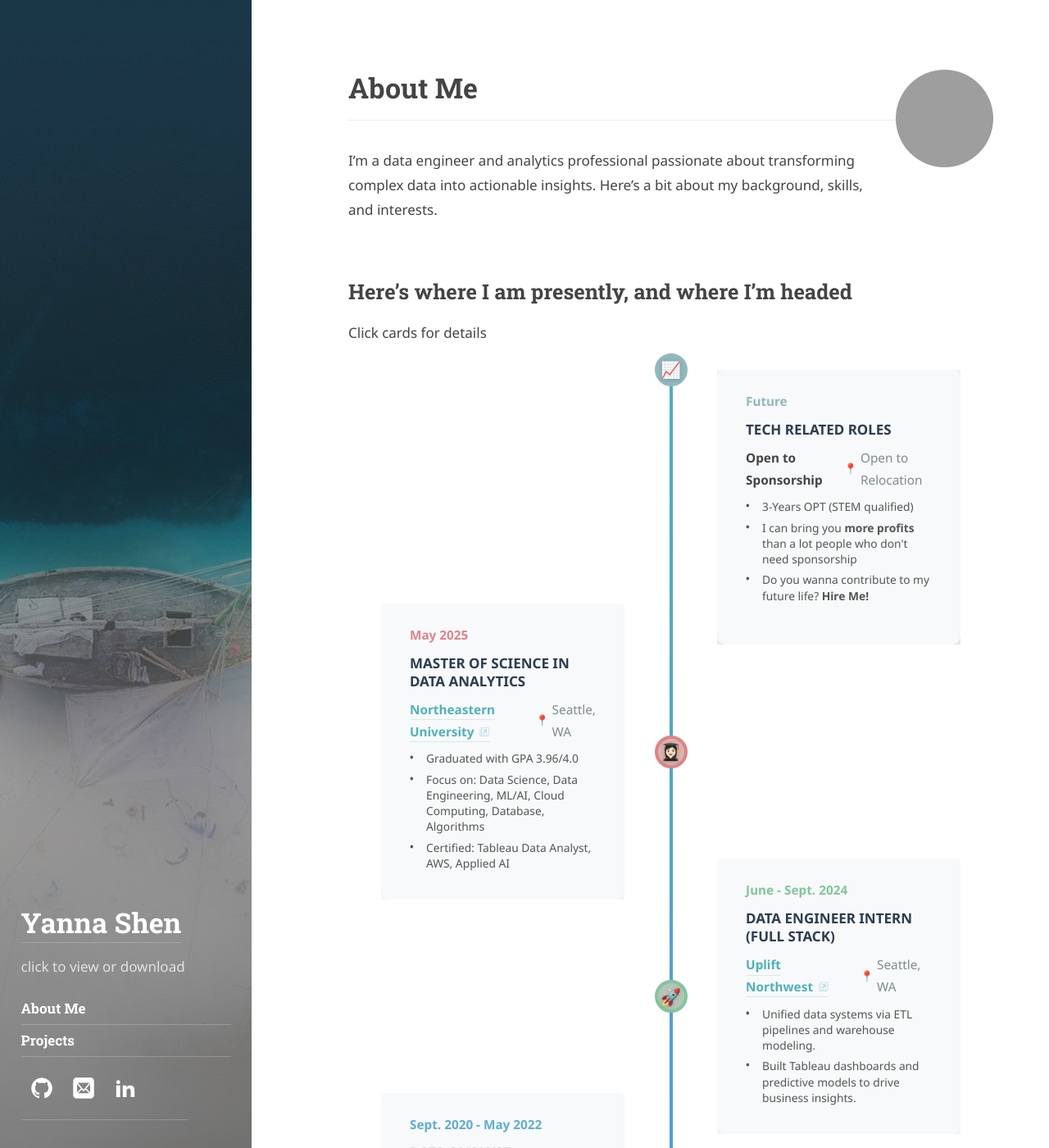
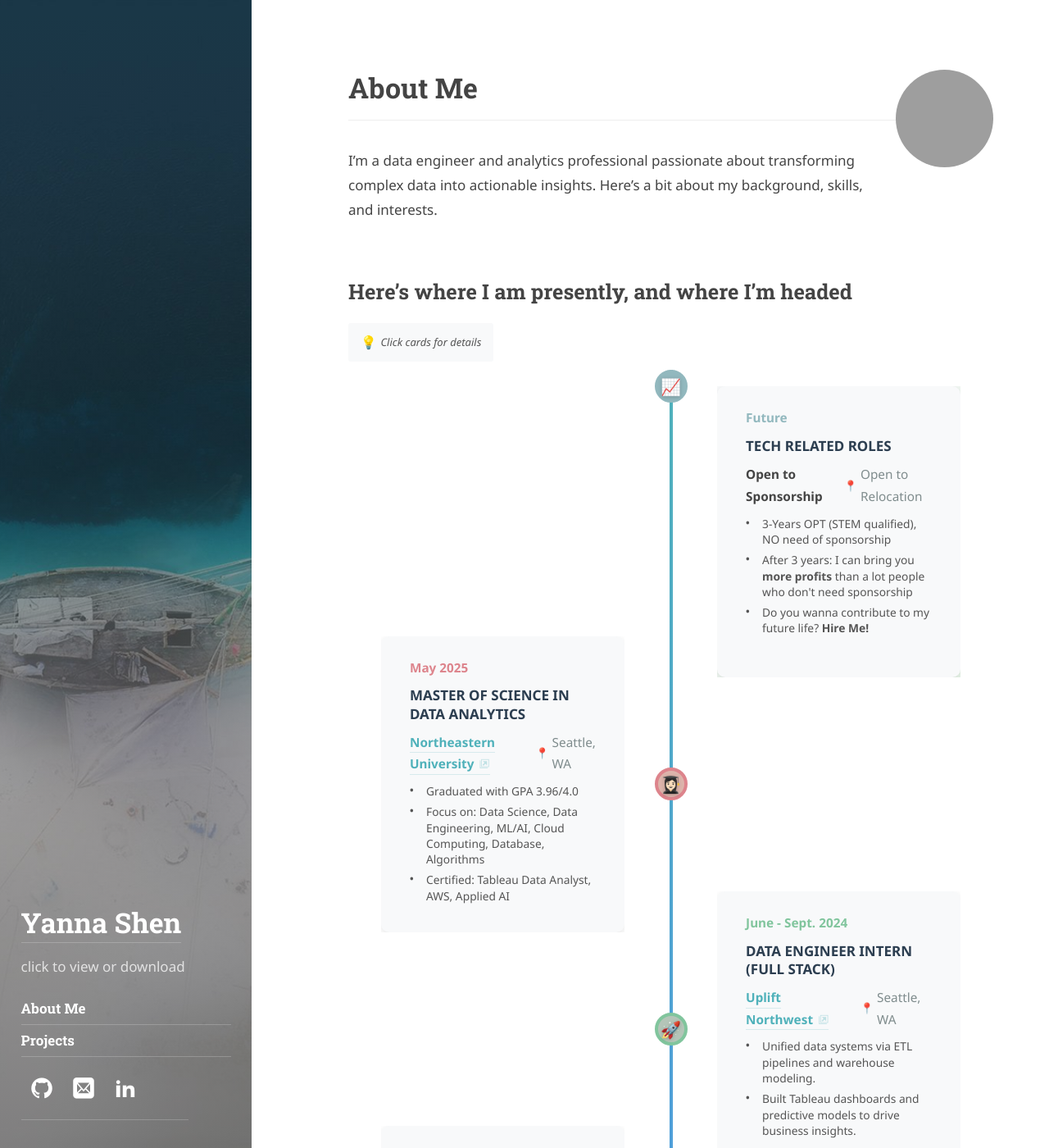
Before and after one commit to YannaCS/YannaCS.github.io, a Jekyll site: the page built from about.md, in a window 1280 px wide and 1400 px high. Shown: the whole window at 82% size. Built offline with Jekyll 4.4.1, drawn with Linux system fonts in a browser that asks for light colours; some web fonts are replaced; grey boxes are pictures that could not be loaded.

Commit message:
add hint

```diff
--- a/about.md
+++ b/about.md
@@ -637,9 +637,14 @@ strong:contains("HIRE ME") {
 }
 </style>
 
+<!-- Content -->
+## Here's where I am presently, and where I'm headed
+<div class="hint">
+  <span class="hint-icon">💡</span>
+  <span class="hint-text">Click cards for details</span>
+</div>
+
 <!-- Time line items -->
-## Here's where I am presently, and where I'm headed
-Click cards for details
 <!-- <div class="timeline-marker">PRESENT</div> -->
 <div class="timeline-container">
 
@@ -656,8 +661,8 @@ Click cards for details
         </div>
         <div class="timeline-description">
           <ul class="timeline-bullets">
-            <li>3-Years OPT (STEM qualified)</li>
-            <li>I can bring you <b>more profits</b> than a lot people who don't need sponsorship</li>
+            <li>3-Years OPT (STEM qualified), NO need of sponsorship</li>
+            <li>After 3 years: I can bring you <b>more profits</b> than a lot people who don't need sponsorship</li>
             <li>Do you wanna contribute to my future life? <b>Hire Me!</b></li>
           </ul>
         </div>
--- a/assets/css/custom.css
+++ b/assets/css/custom.css
@@ -518,3 +518,26 @@ main {
   display: inline-block;
   max-width: 100%;
 }
+
+/* Hint */
+.hint {
+  background: #f8f9fa;
+  /*border-left: 4px solid #007bff;*/
+  padding: 10px 15px;
+  margin: 20px 0;
+  border-radius: 3px;
+  display: flex;
+  align-items: center;
+  gap: 5px;
+  font-size: small;
+  width: max-content;
+}
+
+.hint-icon {
+  font-size: 1.2em;
+}
+
+.hint-text {
+  color: #555;
+  font-style: italic;
+}
```
Also changed, not shown: _projects/clustering.md (+18 -8 lines), projects.md (+5 -0 lines), 16 other files.
